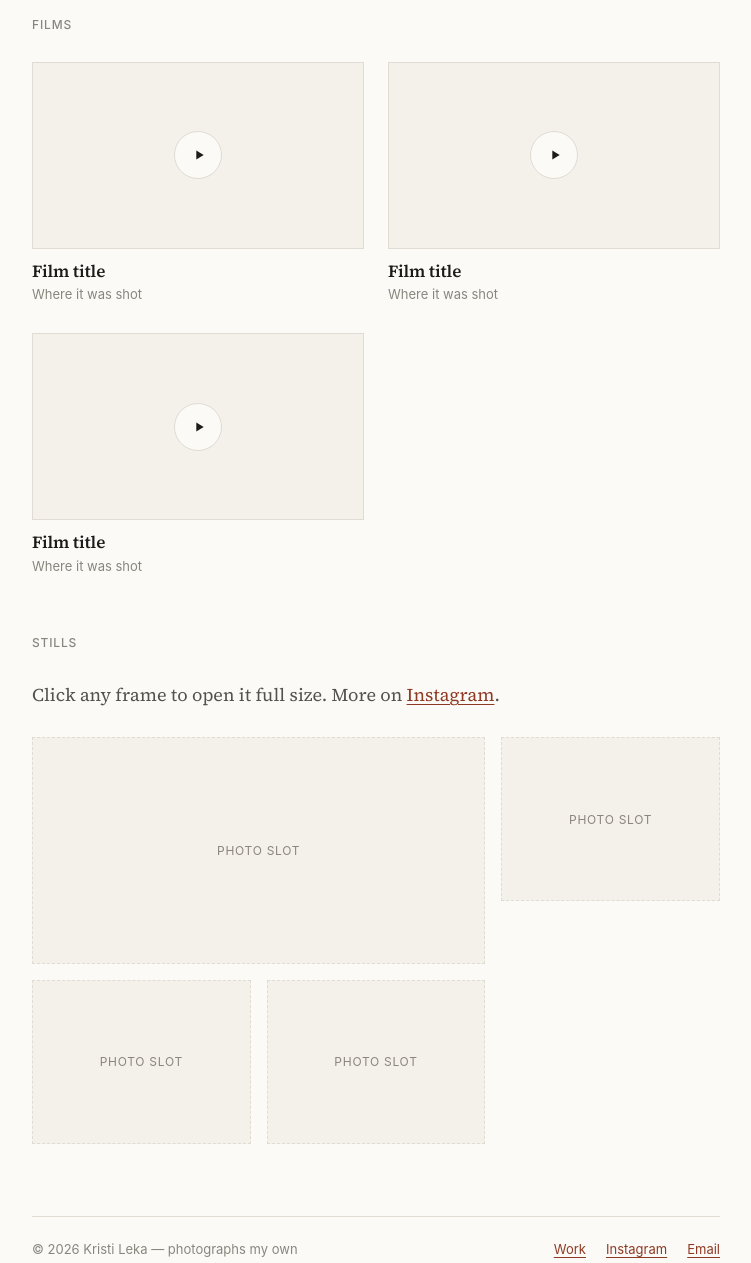
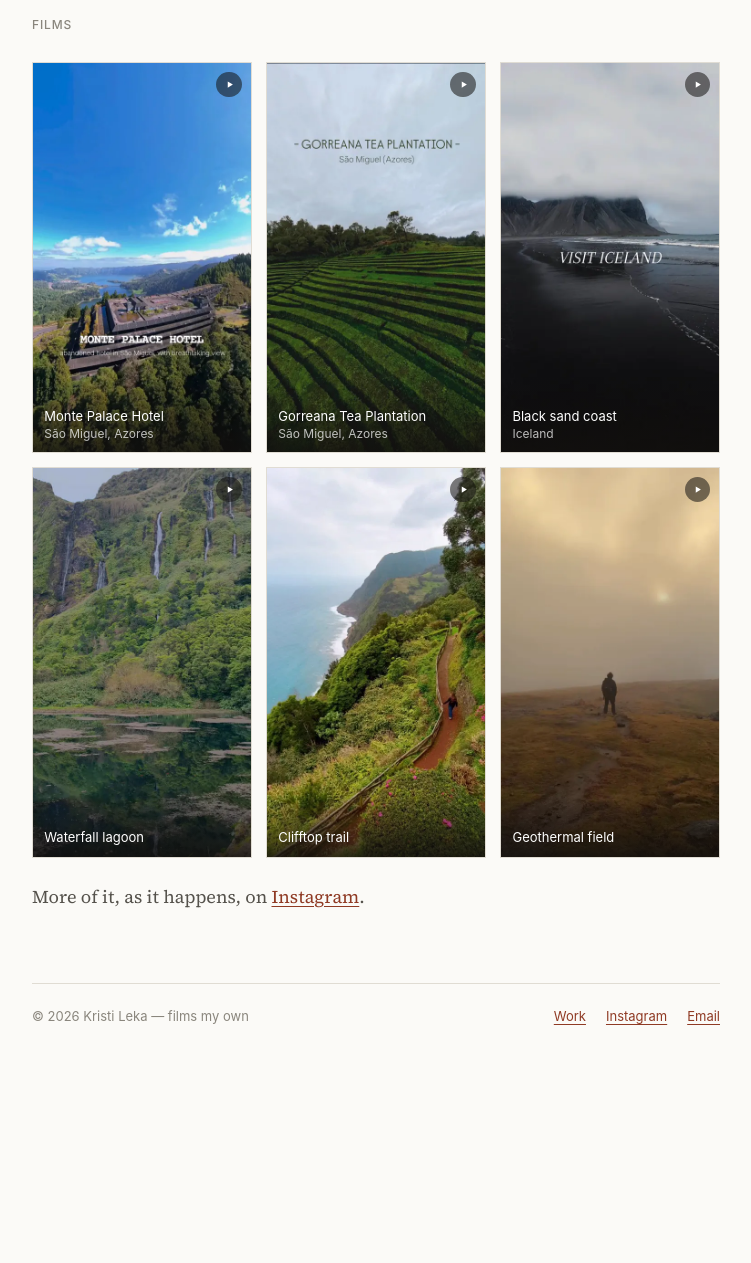
Before and after one commit to kristileka/kristileka.github.io, a website: page travel/index.html in a window 1280 px wide. Shown: the part 420-1683 px from the top of the page, without its empty margins (264-1015 px from the left). After the commit the page ends 1495 px from the top, so only its background shows below. Drawn offline with Linux system fonts and the light colour scheme.

Commit message:
Travel page: real films from Instagram, drop "& drone" from the name
Renamed the section to "Travel" throughout — nav, titles, headings,
breadcrumb and social card. Drone still appears in the prose and keywords,
since that is what the films are.

Replaced the YouTube placeholders with six actual reels. Each card is a
self-hosted WebP cover (~285 KB for all six) wrapped in a plain link to the
post; clicking opens Instagram's embed in the lightbox, so nothing is
requested from Instagram before that and the card still works as a link
with JS off. Closing tears the iframe down so audio stops.

Captions for Monte Palace Hotel, Gorreana and Iceland come from text burned
into the videos. The other three are described generically until the
locations are confirmed.

Instagram handle (kristilekaa) wired up, including sameAs on both pages —
that is the link that ties the profiles to one entity for search.

Dropped the empty stills gallery; the markup survives as a comment for when
there are photographs to put in it.

Verified over CDP: six covers load, no Instagram request before click, the
embed opens with the right URL, teardown works, no console errors.

Co-Authored-By: Claude Opus 4.8 <noreply@anthropic.com>

```diff
--- a/assets/css/main.css
+++ b/assets/css/main.css
@@ -240,45 +240,65 @@ code { font-family: var(--mono); font-size: 0.88em; }
 
 .footer ul { display: flex; flex-wrap: wrap; gap: 1.25rem; }
 
-/* --- Travel: films -------------------------------------------------------- */
+/* --- Travel: reels -------------------------------------------------------
+   Covers are self-hosted; the Instagram embed only loads on click.        */
 
-.films {
+.reels {
   display: grid;
-  gap: 1.75rem 1.5rem;
-  grid-template-columns: repeat(auto-fit, minmax(min(100%, 17rem), 1fr));
+  gap: 0.9rem;
+  grid-template-columns: repeat(auto-fill, minmax(min(100%, 11rem), 1fr));
 }
 
-.film__frame {
+.reel {
   position: relative;
   display: block;
-  width: 100%;
-  aspect-ratio: 16 / 9;
-  padding: 0;
+  aspect-ratio: 9 / 16;
+  overflow: hidden;
   border: 1px solid var(--rule);
-  background: var(--paper-2) center / cover no-repeat;
-  cursor: pointer;
+  background: var(--paper-2);
+  text-decoration: none;
 }
 
-.film__play {
+.reel img {
+  width: 100%;
+  height: 100%;
+  object-fit: cover;
+}
+
+.reel__play {
   position: absolute;
-  inset: 0;
-  margin: auto;
-  width: 3rem;
-  height: 3rem;
+  top: 0.55rem;
+  right: 0.55rem;
+  width: 1.6rem;
+  height: 1.6rem;
   display: grid;
   place-items: center;
   border-radius: 50%;
-  background: var(--paper);
-  color: var(--ink);
-  border: 1px solid var(--rule);
+  background: rgba(20, 18, 16, 0.55);
+  color: #fff;
 }
 
-.film__play svg { width: 1rem; height: 1rem; margin-left: 2px; }
-.film__frame:hover .film__play { background: var(--ink); color: var(--paper); }
-.film__frame iframe { position: absolute; inset: 0; width: 100%; height: 100%; border: 0; }
+.reel__play svg { width: 0.7rem; height: 0.7rem; margin-left: 1px; }
 
-.film h3 { font-size: 1.0625rem; margin: 0.75rem 0 0.2rem; }
-.film p { font-family: var(--sans); font-size: 0.8125rem; color: var(--ink-3); }
+.reel__caption {
+  position: absolute;
+  inset: auto 0 0 0;
+  padding: 2rem 0.7rem 0.6rem;
+  font-family: var(--sans);
+  font-size: 0.8125rem;
+  line-height: 1.35;
+  color: #fff;
+  background: linear-gradient(transparent, rgba(18, 16, 14, 0.82));
+}
+
+.reel__caption em {
+  display: block;
+  font-style: normal;
+  font-size: 0.75rem;
+  color: rgba(255, 255, 255, 0.72);
+}
+
+.reel:hover .reel__caption { background: linear-gradient(transparent, rgba(18, 16, 14, 0.92)); }
 
 /* --- Travel: stills ------------------------------------------------------- */
 
@@ -364,6 +384,13 @@ code { font-family: var(--mono); font-size: 0.88em; }
 
 .lightbox img { max-width: 100%; max-height: 84vh; width: auto; }
 
+.lightbox iframe {
+  width: min(400px, 92vw);
+  height: min(720px, 86vh);
+  border: 0;
+  background: var(--paper);
+}
+
 .lightbox__caption {
   margin-top: 0.9rem;
   text-align: center;
--- a/travel/index.html
+++ b/travel/index.html
@@ -5,8 +5,8 @@
 <meta name="viewport" content="width=device-width, initial-scale=1">
 
 <!-- ===== Primary SEO ===================================================== -->
-<title>Travel &amp; Drone — Kristi Leka</title>
-<meta name="description" content="Aerial films and travel photography by Kristi Leka — backend engineer by trade, drone pilot the rest of the time. Based in Tirana, Albania.">
+<title>Travel — Kristi Leka</title>
+<meta name="description" content="Travel and aerial drone films by Kristi Leka — the Azores, Iceland, and wherever the drone comes out next. Backend engineer by trade, based in Tirana.">
 <link rel="canonical" href="https://kristileka.github.io/travel/">
 <meta name="author" content="Kristi Leka">
 <meta name="robots" content="index, follow, max-image-preview:large, max-snippet:-1, max-video-preview:-1">
@@ -15,17 +15,17 @@
 <!-- ===== Open Graph / social ============================================= -->
 <meta property="og:type" content="website">
 <meta property="og:site_name" content="Kristi Leka">
-<meta property="og:title" content="Travel &amp; Drone — Kristi Leka">
-<meta property="og:description" content="Aerial films and travel photography by Kristi Leka — backend engineer by trade, drone pilot the rest of the time.">
+<meta property="og:title" content="Travel — Kristi Leka">
+<meta property="og:description" content="Travel and aerial drone films by Kristi Leka — the Azores, Iceland and wherever the drone comes out of the bag next.">
 <meta property="og:url" content="https://kristileka.github.io/travel/">
 <meta property="og:locale" content="en_US">
 <meta property="og:image" content="https://kristileka.github.io/assets/img/og-travel.png">
 <meta property="og:image:width" content="1200">
 <meta property="og:image:height" content="630">
-<meta property="og:image:alt" content="Travel and drone films by Kristi Leka">
+<meta property="og:image:alt" content="Travel films by Kristi Leka">
 <meta name="twitter:card" content="summary_large_image">
-<meta name="twitter:title" content="Travel &amp; Drone — Kristi Leka">
-<meta name="twitter:description" content="Aerial films and travel photography by Kristi Leka.">
+<meta name="twitter:title" content="Travel — Kristi Leka">
+<meta name="twitter:description" content="Travel and aerial drone films by Kristi Leka.">
 <meta name="twitter:image" content="https://kristileka.github.io/assets/img/og-travel.png">
 
 <!-- ===== Icons =========================================================== -->
@@ -48,8 +48,8 @@
       "@type": "CollectionPage",
       "@id": "https://kristileka.github.io/travel/#page",
       "url": "https://kristileka.github.io/travel/",
-      "name": "Travel & Drone — Kristi Leka",
-      "description": "Aerial films and travel photography by Kristi Leka.",
+      "name": "Travel — Kristi Leka",
+      "description": "Travel and aerial drone films by Kristi Leka.",
       "inLanguage": "en",
       "isPartOf": { "@id": "https://kristileka.github.io/#website" },
       "creator": { "@id": "https://kristileka.github.io/#kristileka" }
@@ -68,14 +68,15 @@
       "knowsAbout": ["Drone cinematography", "Aerial photography", "Travel photography", "Kotlin", "Scala"],
       "sameAs": [
         "https://github.com/kristileka",
-        "https://www.linkedin.com/in/kristileka/"
+        "https://www.linkedin.com/in/kristileka/",
+        "https://www.instagram.com/kristilekaa/"
       ]
     },
     {
       "@type": "BreadcrumbList",
       "itemListElement": [
         { "@type": "ListItem", "position": 1, "name": "Kristi Leka", "item": "https://kristileka.github.io/" },
-        { "@type": "ListItem", "position": 2, "name": "Travel & Drone", "item": "https://kristileka.github.io/travel/" }
+        { "@type": "ListItem", "position": 2, "name": "Travel", "item": "https://kristileka.github.io/travel/" }
       ]
     }
   ]
@@ -92,16 +93,15 @@
     <p class="masthead__name"><a href="/">Kristi Leka</a></p>
     <nav aria-label="Primary">
       <a href="/">Work</a>
-      <a href="/travel/" aria-current="page">Travel &amp; drone</a>
-      <!-- EDIT ME: replace YOUR_INSTAGRAM with your real handle (3 places on this page). -->
-      <a href="https://www.instagram.com/YOUR_INSTAGRAM/" rel="me noopener">Instagram</a>
+      <a href="/travel/" aria-current="page">Travel</a>
+      <a href="https://www.instagram.com/kristilekaa/" rel="me noopener">Instagram</a>
     </nav>
   </header>
 
   <main id="main">
 
     <section class="intro">
-      <h1>Travel &amp; drone</h1>
+      <h1>Travel</h1>
       <p class="intro__role">Aerial films and photographs</p>
 
       <div class="intro__body">
@@ -117,106 +117,148 @@
       <p class="section__label">Films</p>
 
       <!--  ADD A FILM  ─────────────────────────────────────────────────────────
-            Replace YOUTUBE_ID_1 with the id from the watch URL: for
-            https://www.youtube.com/watch?v=dQw4w9WgXcQ the id is dQw4w9WgXcQ.
-            The poster frame is fetched from YouTube automatically. Delete any
-            card you don't need — the grid reflows on its own.
+            1. Save the post's cover image to /assets/img/reels/<code>.webp
+               (curl -sL "https://www.instagram.com/p/<code>/media/?size=l" will
+               give you the cover; convert it to WebP at about 480px wide).
+            2. Copy a block below, swap the code in both the href and
+               data-embed, point the <img> at the new file, and write the
+               caption and alt text.
+            The Instagram embed only loads when someone clicks — with
+            JavaScript off, the link goes straight to the post instead.
       ────────────────────────────────────────────────────────────────────── -->
 
-      <div class="films">
-        <article class="film">
-          <button class="film__frame" type="button" data-youtube="YOUTUBE_ID_1" data-title="Aerial film by Kristi Leka">
-            <span class="film__play" aria-hidden="true">
+      <ul class="reels">
+
+        <li>
+          <a class="reel" href="https://www.instagram.com/p/DXMe20UDXba/"
+             data-embed="DXMe20UDXba" data-title="Monte Palace Hotel, São Miguel" rel="me noopener">
+            <img src="/assets/img/reels/DXMe20UDXba.webp" width="480" height="852"
+                 loading="lazy" decoding="async"
+                 alt="Aerial view of the abandoned Monte Palace Hotel above the Sete Cidades lake, São Miguel, Azores">
+            <span class="reel__play" aria-hidden="true">
               <svg viewBox="0 0 24 24" fill="currentColor"><path d="M8 5.14v13.72L19 12 8 5.14Z"/></svg>
             </span>
-            <span class="visually-hidden">Play film</span>
-          </button>
-          <h3>Film title</h3>
-          <p>Where it was shot <!-- EDIT --></p>
-        </article>
+            <span class="reel__caption">Monte Palace Hotel<em>São Miguel, Azores</em></span>
+          </a>
+        </li>
 
-        <article class="film">
-          <button class="film__frame" type="button" data-youtube="YOUTUBE_ID_2" data-title="Aerial film by Kristi Leka">
-            <span class="film__play" aria-hidden="true">
+        <li>
+          <a class="reel" href="https://www.instagram.com/p/DWY1BYpDdRL/"
+             data-embed="DWY1BYpDdRL" data-title="Gorreana Tea Plantation, São Miguel" rel="me noopener">
+            <img src="/assets/img/reels/DWY1BYpDdRL.webp" width="480" height="852"
+                 loading="lazy" decoding="async"
+                 alt="Aerial view of the terraced rows of the Gorreana tea plantation, São Miguel, Azores">
+            <span class="reel__play" aria-hidden="true">
               <svg viewBox="0 0 24 24" fill="currentColor"><path d="M8 5.14v13.72L19 12 8 5.14Z"/></svg>
             </span>
-            <span class="visually-hidden">Play film</span>
-          </button>
-          <h3>Film title</h3>
-          <p>Where it was shot <!-- EDIT --></p>
-        </article>
+            <span class="reel__caption">Gorreana Tea Plantation<em>São Miguel, Azores</em></span>
+          </a>
+        </li>
 
-        <article class="film">
-          <button class="film__frame" type="button" data-youtube="YOUTUBE_ID_3" data-title="Aerial film by Kristi Leka">
-            <span class="film__play" aria-hidden="true">
+        <li>
+          <a class="reel" href="https://www.instagram.com/p/DP6au9yCPmD/"
+             data-embed="DP6au9yCPmD" data-title="Black sand coastline, Iceland" rel="me noopener">
+            <img src="/assets/img/reels/DP6au9yCPmD.webp" width="480" height="852"
+                 loading="lazy" decoding="async"
+                 alt="Black sand beach meeting a steep dark mountain under low cloud, Iceland">
+            <span class="reel__play" aria-hidden="true">
               <svg viewBox="0 0 24 24" fill="currentColor"><path d="M8 5.14v13.72L19 12 8 5.14Z"/></svg>
             </span>
-            <span class="visually-hidden">Play film</span>
-          </button>
-          <h3>Film title</h3>
-          <p>Where it was shot <!-- EDIT --></p>
-        </article>
-      </div>
+            <span class="reel__caption">Black sand coast<em>Iceland</em></span>
+          </a>
+        </li>
+
+        <!-- TODO: locations for the three below — see README section 1. -->
+
+        <li>
+          <a class="reel" href="https://www.instagram.com/p/DYUQKZSN02m/"
+             data-embed="DYUQKZSN02m" data-title="Waterfall lagoon" rel="me noopener">
+            <img src="/assets/img/reels/DYUQKZSN02m.webp" width="480" height="852"
+                 loading="lazy" decoding="async"
+                 alt="Dozens of thin waterfalls falling down a green cliff face into a still lagoon">
+            <span class="reel__play" aria-hidden="true">
+              <svg viewBox="0 0 24 24" fill="currentColor"><path d="M8 5.14v13.72L19 12 8 5.14Z"/></svg>
+            </span>
+            <span class="reel__caption">Waterfall lagoon</span>
+          </a>
+        </li>
+
+        <li>
+          <a class="reel" href="https://www.instagram.com/p/DWMW-DZjFDm/"
+             data-embed="DWMW-DZjFDm" data-title="Clifftop trail" rel="me noopener">
+            <img src="/assets/img/reels/DWMW-DZjFDm.webp" width="480" height="852"
+                 loading="lazy" decoding="async"
+                 alt="Narrow trail along a green clifftop dropping to turquoise ocean, a single walker on the path">
+            <span class="reel__play" aria-hidden="true">
+              <svg viewBox="0 0 24 24" fill="currentColor"><path d="M8 5.14v13.72L19 12 8 5.14Z"/></svg>
+            </span>
+            <span class="reel__caption">Clifftop trail</span>
+          </a>
+        </li>
+
+        <li>
+          <a class="reel" href="https://www.instagram.com/p/DQ6pa_nDQlv/"
+             data-embed="DQ6pa_nDQlv" data-title="Geothermal field" rel="me noopener">
+            <img src="/assets/img/reels/DQ6pa_nDQlv.webp" width="480" height="852"
+                 loading="lazy" decoding="async"
+                 alt="A lone figure standing in drifting steam on the ochre ground of a geothermal field">
+            <span class="reel__play" aria-hidden="true">
+              <svg viewBox="0 0 24 24" fill="currentColor"><path d="M8 5.14v13.72L19 12 8 5.14Z"/></svg>
+            </span>
+            <span class="reel__caption">Geothermal field</span>
+          </a>
+        </li>
+
+      </ul>
+
+      <p class="note" style="margin-top:1.5rem">
+        More of it, as it happens, on
+        <a href="https://www.instagram.com/kristilekaa/" rel="me noopener">Instagram</a>.
+      </p>
     </section>
+
+    <!--  ADD PHOTOGRAPHS  ──────────────────────────────────────────────────────
+          There is no stills section yet because there are no stills to put in
+          it. When you have some, run `npm run images` and drop this in above
+          the footer — the lightbox already handles it.
 
           <section class="section" id="stills">
             <p class="section__label">Stills</p>
-
-      <p class="gallery-intro">
-        Click any frame to open it full size. More on
-        <a href="https://www.instagram.com/YOUR_INSTAGRAM/" rel="me noopener">Instagram</a>.
-      </p>
-
-      <!--  ADD A PHOTO  ────────────────────────────────────────────────────────
-            Run `npm run images` to generate the files, then replace an empty
-            slot below with this block. Alt text is what gets you into Google
-            Images — describe the place, not "photo1".
-
+            <div class="gallery">
               <figure class="shot">
                 <img src="/assets/img/gallery/llogara-pass-1600.webp"
                      srcset="/assets/img/gallery/llogara-pass-800.webp 800w,
                              /assets/img/gallery/llogara-pass-1600.webp 1600w"
                      sizes="(max-width: 34em) 100vw, 33vw"
                      width="1600" height="1200" loading="lazy" decoding="async"
-                   alt="Aerial view of the Llogara Pass switchbacks meeting the Albanian Riviera at sunset">
+                     alt="Describe the place and what is in frame — this is what gets you into Google Images">
                 <button class="shot__btn" type="button"><span class="visually-hidden">Open full size</span></button>
                 <figcaption>Llogara Pass, Albania</figcaption>
               </figure>
-
-            Use class="shot shot--wide" to make one span two columns.
-      ────────────────────────────────────────────────────────────────────── -->
-
-      <div class="gallery">
-        <figure class="shot shot--empty shot--wide"><span>Photo slot</span></figure>
-        <figure class="shot shot--empty"><span>Photo slot</span></figure>
-        <figure class="shot shot--empty"><span>Photo slot</span></figure>
-        <figure class="shot shot--empty"><span>Photo slot</span></figure>
             </div>
           </section>
+
+          Add class="shot shot--wide" to make one span two columns.
+    ────────────────────────────────────────────────────────────────────── -->
 
   </main>
 
   <footer class="footer">
-    <p>&copy; <span data-year>2026</span> Kristi Leka — photographs my own</p>
+    <p>&copy; <span data-year>2026</span> Kristi Leka — films my own</p>
     <ul>
       <li><a href="/">Work</a></li>
-      <li><a href="https://www.instagram.com/YOUR_INSTAGRAM/" rel="me noopener">Instagram</a></li>
+      <li><a href="https://www.instagram.com/kristilekaa/" rel="me noopener">Instagram</a></li>
       <li><a href="mailto:m.kristileka@gmail.com">Email</a></li>
     </ul>
   </footer>
 
 </div>
 
-<dialog class="lightbox" id="lightbox" aria-label="Photo viewer">
+<dialog class="lightbox" id="lightbox" aria-label="Media viewer">
   <button class="lightbox__close" type="button" aria-label="Close">
     <svg viewBox="0 0 24 24" fill="none" stroke="currentColor" stroke-width="1.6" stroke-linecap="round" width="18" height="18" aria-hidden="true"><path d="M18 6 6 18M6 6l12 12"/></svg>
   </button>
-  <div class="lightbox__inner">
-    <div>
-      <img alt="">
-      <p class="lightbox__caption"></p>
-    </div>
-  </div>
+  <div class="lightbox__inner"></div>
 </dialog>
 
 <script src="/assets/js/main.js" defer></script>
```
Also changed, not shown: 404.html (+2 -2 lines), assets/js/main.js (+43 -32 lines), index.html (+3 -2 lines), README.md, assets/img/og-travel.png, assets/img/reels/DP6au9yCPmD.webp (added), assets/img/reels/DQ6pa_nDQlv.webp (added), assets/img/reels/DWMW-DZjFDm.webp (added), assets/img/reels/DWY1BYpDdRL.webp (added), assets/img/reels/DXMe20UDXba.webp (added), assets/img/reels/DYUQKZSN02m.webp (added). Lines whose indentation alone changed are shown as unchanged.
